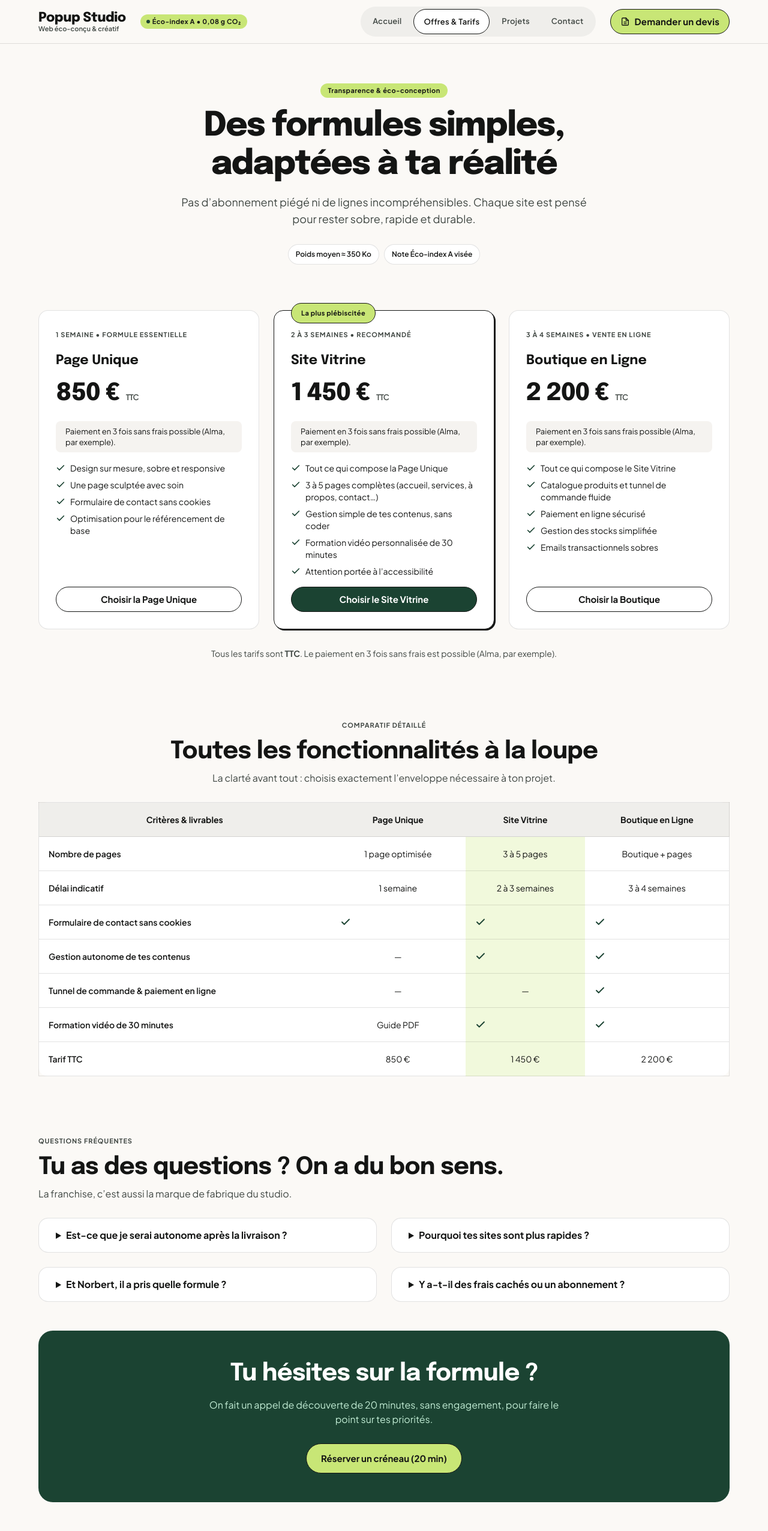
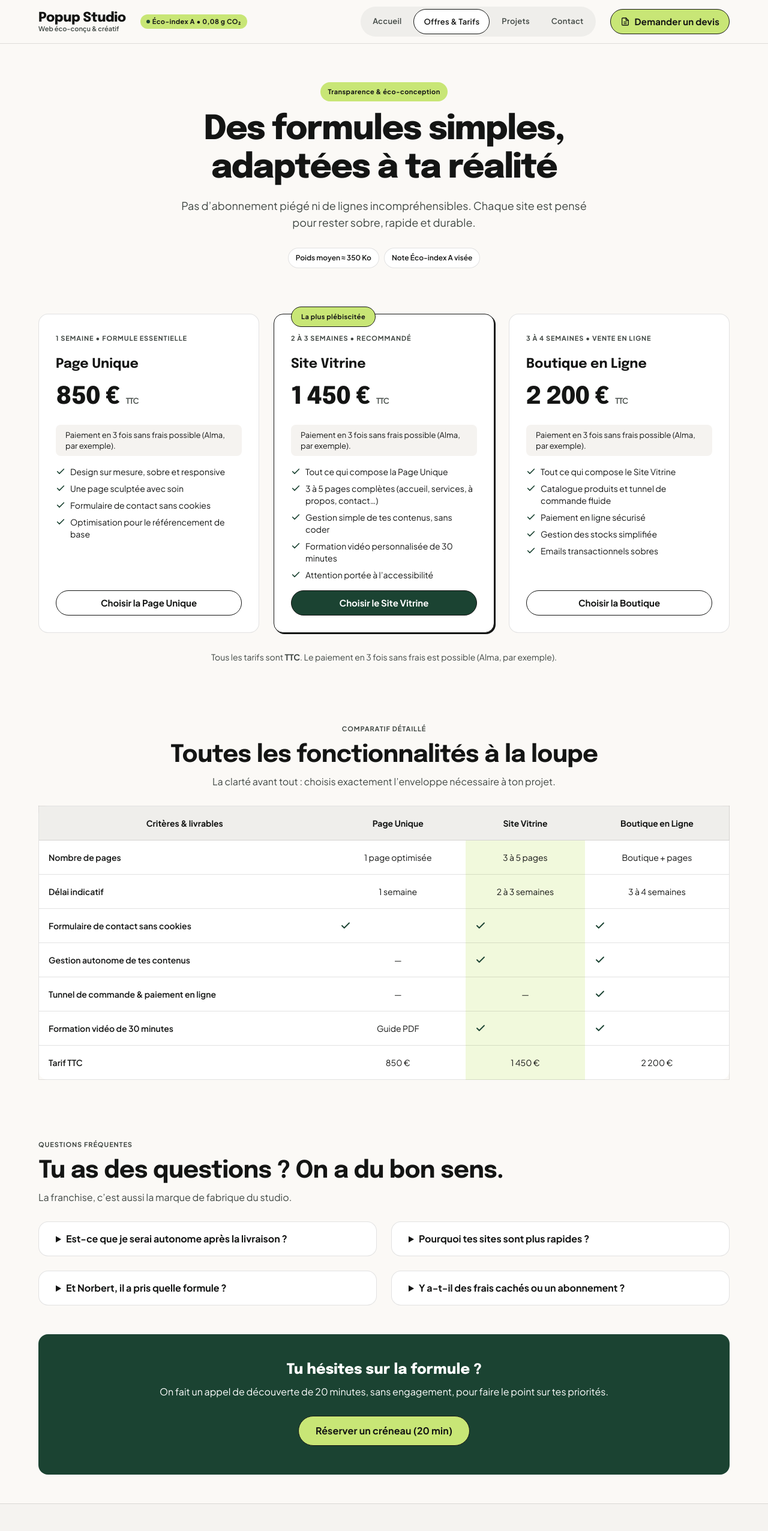
Before and after one commit to AxelGarnev/popupstudio-website, an Astro site: page /offres-tarifs in a window 1280 px wide. Shown: the top 2552 px of the page at 60% size. Built offline with nearby package versions, Linux system fonts and the light colour scheme; Astro itself is replaced by a stand-in of ours.

Commit message:
Refactor : composants Button, Pill et CtaBand

```diff
--- /dev/null
+++ b/src/components/Button.astro
@@ -0,0 +1,41 @@
+---
+interface Props {
+  href?: string;
+  variant?: 'primary' | 'pop' | 'ghost' | 'alert';
+  size?: 'md' | 'lg';
+}
+const { href, variant = 'primary', size = 'md' } = Astro.props;
+const Tag = href ? 'a' : 'button';
+---
+
+<Tag href={href} class:list={['btn', `btn--${variant}`, `btn--${size}`]}>
+  <slot />
+</Tag>
+
+<style>
+  .btn {
+    display: inline-flex;
+    align-items: center;
+    gap: 0.5rem;
+    font-family: 'Plus Jakarta Sans', sans-serif;
+    font-weight: 700;
+    letter-spacing: 0.01em;
+    text-decoration: none;
+    border: 1.5px solid #141514;
+    border-radius: 9999px;
+    cursor: pointer;
+    transition: transform 0.1s;
+  }
+  .btn--md { padding: 0.5rem 1.25rem; font-size: 15px; }
+  .btn--lg { padding: 0.75rem 1.75rem; font-size: 16px; }
+
+  .btn--primary { background: #1b4332; color: #fff; border-color: #1b4332; }
+  .btn--pop     { background: #c8e676; color: #141514; }
+  .btn--alert   { background: #f45010; color: #fff; border-color: #f45010; }
+  .btn--ghost   { background: transparent; color: #141514; }
+  .btn--ghost:hover { background: #c8e676; }
+
+  .btn:hover { box-shadow: 2px 2px 0 #141514; }
+  .btn:active { transform: translate(2px, 2px); box-shadow: none; }
+  .btn:focus-visible { outline: 3px solid #1b4332; outline-offset: 3px; }
+</style>
--- /dev/null
+++ b/src/components/CtaBand.astro
@@ -0,0 +1,28 @@
+---
+interface Props {
+  title: string;
+  text?: string;
+  ctaLabel: string;
+  ctaHref: string;
+}
+const { title, text, ctaLabel, ctaHref } = Astro.props;
+import Button from './Button.astro';
+---
+
+<section class="cta">
+  <h2>{title}</h2>
+  {text && <p>{text}</p>}
+  <Button href={ctaHref} variant="pop" size="lg">{ctaLabel}</Button>
+</section>
+
+<style>
+  .cta {
+    background: #1b4332;
+    color: #fff;
+    border-radius: 1rem;
+    padding: 3rem 1.5rem;
+    text-align: center;
+  }
+  .cta h2 { font-family: 'Epilogue', sans-serif; font-weight: 800; margin: 0 0 0.75rem; }
+  .cta p { margin: 0 0 1.75rem; }
+</style>
--- /dev/null
+++ b/src/components/Pill.astro
@@ -0,0 +1,23 @@
+---
+interface Props {
+  tone?: 'lime' | 'sky' | 'neutral';
+}
+const { tone = 'neutral' } = Astro.props;
+---
+
+<span class:list={['pill', `pill--${tone}`]}><slot /></span>
+
+<style>
+  .pill {
+    display: inline-block;
+    padding: 0.25rem 0.75rem;
+    border-radius: 9999px;
+    font-size: 11px;
+    font-weight: 700;
+    letter-spacing: 0.04em;
+    color: #141514;
+  }
+  .pill--lime { background: #c8e676; }
+  .pill--sky { background: #acd6f6; }
+  .pill--neutral { background: #faf8f5; border: 1.5px solid rgba(20, 21, 20, 0.12); }
+</style>
--- a/src/pages/contact.astro
+++ b/src/pages/contact.astro
@@ -1,5 +1,7 @@
 ---
 import BaseLayout from "../layouts/BaseLayout.astro";
+import Button from '../components/Button.astro';
+import Pill from '../components/Pill.astro';
 
 const steps = [
   { n: "1", title: "Échange initial (20 min)", text: "On échange par e-mail ou en visio courte pour cerner tes besoins, tes cibles et l’âme de ton projet.", tag: "Sans engagement" },
@@ -20,7 +22,7 @@ const formats = [
   description="Parlons de ton projet de site éco-conçu. Écris à Axel, Popup Studio, studio web basé à Nantes."
 >
   <section class="hero container">
-    <span class="pill pill--lime">Parlons de ton projet</span>
+    <Pill tone="lime">Parlons de ton projet</Pill>
     <h1>Partons à l’aventure !</h1>
     <p class="hero__lead">
       Des choses à dire ? Des choses à partager ou à vendre ? Écris-moi, je réponds en général rapidement, avec le sourire (et une tasse de thé chaud).
@@ -33,7 +35,7 @@ const formats = [
         <p class="eyebrow">L’adresse de l’atelier</p>
         <p class="side__mail">axel@popupstudio.fr</p>
         <div class="side__actions">
-          <button type="button" class="btn btn--soft" id="copy-mail">Copier l’e-mail</button>
+          <Button type="button" class="btn btn--soft" id="copy-mail">Copier l’e-mail</Button>
           <a href="mailto:axel@popupstudio.fr" class="btn btn--primary">Écrire</a>
         </div>
         <p class="side__feedback" id="copy-feedback" role="status" aria-live="polite"></p>
@@ -91,7 +93,7 @@ const formats = [
         <span>J’accepte d’être recontacté.e (promis, zéro pub, zéro newsletter spam).</span>
       </label>
 
-      <button type="submit" class="btn btn--primary btn--block">Envoyer ma demande</button>
+      <Button type="submit" variant="primary" class="btn btn--block">Envoyer ma demande</Button>
     </form>
   </section>
 
@@ -131,22 +133,6 @@ const formats = [
   }
   .center { text-align: center; }
   h2 { font-size: 28px; line-height: 36px; font-weight: 700; letter-spacing: -0.01em; }
-  .pill {
-    display: inline-block; padding: var(--space-xs) 0.75rem; border-radius: var(--radius-full);
-    font-size: 11px; font-weight: 700; letter-spacing: 0.04em; line-height: 16px;
-  }
-  .pill--lime { background: var(--pop-lime); }
-  .btn {
-    display: inline-block; padding: 0.75rem 1.5rem;
-    border: 1.5px solid var(--ink); border-radius: var(--radius-full);
-    font-family: inherit; font-size: 15px; font-weight: 700; text-decoration: none; cursor: pointer;
-  }
-  .btn--primary { background: var(--primary-container); color: var(--white); }
-  .btn--soft { background: var(--surface-container); color: var(--ink); }
-  .btn--block { display: block; width: 100%; padding-block: 1rem; font-size: 17px; }
-  .btn:hover, .btn:focus-visible { box-shadow: var(--shadow-offset); }
-  .btn:active { transform: translate(2px, 2px); box-shadow: none; }
-
   .section { padding-block: var(--space-xl); }
   .section__lead { margin-top: var(--space-sm); color: var(--on-surface-variant); }
 
--- a/src/pages/index.astro
+++ b/src/pages/index.astro
@@ -1,6 +1,8 @@
 ---
 import BaseLayout from "../layouts/BaseLayout.astro";
 import OfferCard from "../components/OfferCard.astro";
+import Pill from '../components/Pill.astro';
+import CtaBand from '../components/CtaBand.astro';
 
 const offers = [
   {
@@ -63,7 +65,7 @@ const stats = [
   <!-- 1. HERO -->
   <section class="hero container">
     <!-- FICTIF -->
-    <span class="pill pill--lime">Éco-index A • 0,08 g de CO₂ par visite</span>
+    <Pill tone="lime">Éco-index A • 0,08 g de CO₂ par visite</Pill>
     <h1>
       Création de sites web engagés pour indépendant.e.s & créateur.ices
     </h1>
@@ -157,7 +159,7 @@ const stats = [
       <!-- Remplace par ton visuel Stitch -->
       <img src="/images/saboom.webp" alt="Aperçu du site SABOOM, boutique de bijoux artisanaux" width="720" height="420" loading="lazy" />
       <div class="project__body">
-        <span class="pill pill--sky">E-commerce • Bijoux artisanaux</span>
+        <Pill tone="sky">E-commerce • Bijoux artisanaux</Pill>
         <h3>SABOOM</h3>
         <p>
           Une identité pétillante pour des bijoux en pâte polymère, avec un site
@@ -220,17 +222,6 @@ const stats = [
     font-weight: 700;
     letter-spacing: -0.02em;
   }
-  .pill {
-    display: inline-block;
-    padding: var(--space-xs) 0.75rem;
-    border-radius: var(--radius-full);
-    font-size: 11px;
-    font-weight: 700;
-    letter-spacing: 0.04em;
-    line-height: 16px;
-  }
-  .pill--lime { background: var(--pop-lime); }
-  .pill--sky { background: var(--sky-tint); }
   .chip {
     padding: var(--space-xs) 0.75rem;
     background: var(--white);
@@ -239,21 +230,6 @@ const stats = [
     font-size: 12px;
     font-weight: 600;
   }
-  .btn {
-    display: inline-block;
-    padding: 0.75rem 1.5rem;
-    border: 1.5px solid var(--ink);
-    border-radius: var(--radius-full);
-    font-size: 15px;
-    font-weight: 700;
-    text-decoration: none;
-  }
-  .btn:hover, .btn:focus-visible { box-shadow: var(--shadow-offset); }
-  .btn:active { transform: translate(2px, 2px); box-shadow: none; }
-  .btn--primary { background: var(--primary-container); color: var(--white); }
-  .btn--ghost { background: transparent; }
-  .btn--ghost:hover { background: var(--pop-lime); }
-  .btn--lime { background: var(--pop-lime); color: var(--ink); }
   .link-arrow { font-weight: 700; text-underline-offset: 4px; }
 
   /* --- Sections --- */
--- a/src/pages/offres-tarifs.astro
+++ b/src/pages/offres-tarifs.astro
@@ -1,6 +1,8 @@
 ---
 import BaseLayout from "../layouts/BaseLayout.astro";
 import OfferCard from "../components/OfferCard.astro";
+import Pill from '../components/Pill.astro';
+import CtaBand from '../components/CtaBand.astro';
 
 const offers = [
   {
@@ -87,7 +89,7 @@ const faq = [
 >
   <!-- HERO -->
   <section class="hero container">
-    <span class="pill pill--lime">Transparence & éco-conception</span>
+    <Pill tone="lime">Transparence & éco-conception</Pill>
     <h1>Des formules simples, adaptées à ta réalité</h1>
     <p class="hero__lead">
       Pas d’abonnement piégé ni de lignes incompréhensibles. Chaque site est pensé pour rester sobre, rapide et durable.
@@ -171,11 +173,7 @@ const faq = [
 
   <!-- CTA -->
   <section class="container">
-    <div class="cta">
-      <h2>Tu hésites sur la formule ?</h2>
-      <p>On fait un appel de découverte de 20 minutes, sans engagement, pour faire le point sur tes priorités.</p>
-      <a href="/contact" class="btn btn--lime">Réserver un créneau (20 min)</a>
-    </div>
+    <CtaBand title="Tu hésites sur la formule ?" text="On fait un appel de découverte de 20 minutes, sans engagement, pour faire le point sur tes priorités." ctaHref="/contact" ctaLabel="Réserver un créneau (20 min)" />
   </section>
 </BaseLayout>
 
@@ -190,13 +188,6 @@ const faq = [
   }
   .eyebrow--center, .center { text-align: center; }
   h2 { font-size: 40px; line-height: 48px; font-weight: 700; letter-spacing: -0.02em; }
-  .pill {
-    display: inline-block;
-    padding: var(--space-xs) 0.75rem;
-    border-radius: var(--radius-full);
-    font-size: 11px; font-weight: 700; letter-spacing: 0.04em; line-height: 16px;
-  }
-  .pill--lime { background: var(--pop-lime); }
   .chip {
     padding: var(--space-xs) 0.75rem;
     background: var(--white);
@@ -204,15 +195,6 @@ const faq = [
     border-radius: var(--radius-full);
     font-size: 12px; font-weight: 600;
   }
-  .btn {
-    display: inline-block;
-    padding: 0.75rem 1.5rem;
-    border: 1.5px solid var(--ink);
-    border-radius: var(--radius-full);
-    font-size: 15px; font-weight: 700; text-decoration: none;
-  }
-  .btn--lime { background: var(--pop-lime); color: var(--ink); }
-  .btn:hover, .btn:focus-visible { box-shadow: var(--shadow-offset); }
 
   .section { padding-block: var(--space-xl); }
   .section__lead { margin-top: var(--space-sm); color: var(--on-surface-variant); }
@@ -257,14 +239,6 @@ const faq = [
   .faq__item summary:focus-visible { outline: 2px solid var(--primary-container); outline-offset: 4px; }
   .faq__item p { margin-top: var(--space-sm); font-size: 14px; line-height: 22px; color: var(--on-surface-variant); }
 
-  .cta {
-    margin-bottom: var(--space-xl); padding: var(--space-xl);
-    background: var(--primary-container); color: var(--white);
-    border-radius: var(--radius-xl); text-align: center;
-  }
-  .cta h2 { margin-bottom: var(--space-md); }
-  .cta p { max-width: 52ch; margin: 0 auto var(--space-lg); color: #c1ecd4; }
-
   .sr-only {
     position: absolute; width: 1px; height: 1px; overflow: hidden;
     clip: rect(0 0 0 0); white-space: nowrap;
--- a/src/pages/projets.astro
+++ b/src/pages/projets.astro
@@ -1,5 +1,7 @@
 ---
 import BaseLayout from "../layouts/BaseLayout.astro";
+import Pill from '../components/Pill.astro';
+import CtaBand from '../components/CtaBand.astro';
 
 const practices = [
   {
@@ -25,7 +27,7 @@ const practices = [
   description="Les réalisations de Popup Studio : un aperçu de sites légers, singuliers et pensés pour consommer peu. Découvre SABOOM."
 >
   <section class="hero container">
-    <span class="pill pill--lime">Nos bébés numériques</span>
+    <Pill tone="lime">Nos bébés numériques</Pill>
     <h1>Des créations engagées, légères et singulières</h1>
     <p class="hero__lead">
       Ici, pas de sites obèses de 15 Mo ni de templates froids. Que de l’artisanal, ultra-léger et calibré pour convertir sans réchauffer la banquise.
@@ -37,7 +39,7 @@ const practices = [
       <!-- Remplace par ton visuel Stitch -->
       <img src="/images/saboom.webp" alt="Aperçu du site SABOOM, boutique de bijoux artisanaux" width="720" height="480" loading="lazy" />
       <div class="project__body">
-        <span class="pill pill--sky">E-commerce • Bijoux artisanaux</span>
+        <Pill tone="sky">E-commerce • Bijoux artisanaux</Pill>
         <h2>SABOOM</h2>
         <p>
           Une identité pétillante pour des bijoux artisanaux en pâte polymère. Un site pensé pour que les couleurs et les formes restent au premier plan, sans que la page ne devienne un poids lourd.
@@ -75,11 +77,7 @@ const practices = [
   </section>
 
   <section class="container">
-    <div class="cta">
-      <h2>Tu veux que ton projet apparaisse ici ?</h2>
-      <p>Fais briller ton savoir-faire sans plomber le web. Parlons de tes objectifs et de ton futur site sur mesure.</p>
-      <a href="/contact" class="btn btn--lime">Lancer mon projet</a>
-    </div>
+    <CtaBand title="Tu veux que ton projet apparaisse ici ?" text="Fais briller ton savoir-faire sans plomber le web. Parlons de tes objectifs et de ton futur site sur mesure" ctaHref="/contact" ctaLabel="Lancer mon projet" />
   </section>
 </BaseLayout>
 
@@ -90,25 +88,11 @@ const practices = [
     color: var(--on-surface-variant);
   }
   h2 { font-size: 40px; line-height: 48px; font-weight: 700; letter-spacing: -0.02em; }
-  .pill {
-    display: inline-block; padding: var(--space-xs) 0.75rem;
-    border-radius: var(--radius-full);
-    font-size: 11px; font-weight: 700; letter-spacing: 0.04em; line-height: 16px;
-  }
-  .pill--lime { background: var(--pop-lime); }
-  .pill--sky { background: var(--sky-tint); }
   .chip {
     padding: var(--space-xs) 0.75rem; background: var(--surface-low);
     border: 1.5px solid var(--border-passive); border-radius: var(--radius-full);
     font-size: 12px; font-weight: 600;
   }
-  .btn {
-    display: inline-block; padding: 0.75rem 1.5rem;
-    border: 1.5px solid var(--ink); border-radius: var(--radius-full);
-    font-size: 15px; font-weight: 700; text-decoration: none;
-  }
-  .btn--lime { background: var(--pop-lime); color: var(--ink); }
-  .btn:hover, .btn:focus-visible { box-shadow: var(--shadow-offset); }
 
   .section { padding-block: var(--space-lg) var(--space-xl); }
   .section__lead { margin-top: var(--space-sm); max-width: 60ch; color: var(--on-surface-variant); }
@@ -144,14 +128,6 @@ const practices = [
   .practice h3 { font-size: 20px; line-height: 28px; }
   .practice p { margin-top: var(--space-sm); font-size: 14px; line-height: 22px; color: var(--on-surface-variant); }
 
-  .cta {
-    margin: var(--space-xl) 0; padding: var(--space-xl);
-    background: var(--primary-container); color: var(--white);
-    border-radius: var(--radius-xl); text-align: center;
-  }
-  .cta h2 { margin-bottom: var(--space-md); }
-  .cta p { max-width: 52ch; margin: 0 auto var(--space-lg); color: #c1ecd4; }
-
   @media (max-width: 64rem) { .project, .practices { grid-template-columns: 1fr; } }
   @media (max-width: 48rem) {
     .hero h1 { font-size: 38px; line-height: 44px; letter-spacing: -0.02em; }
```
Also changed, not shown: src/styles/global.css (+8 -0 lines).
